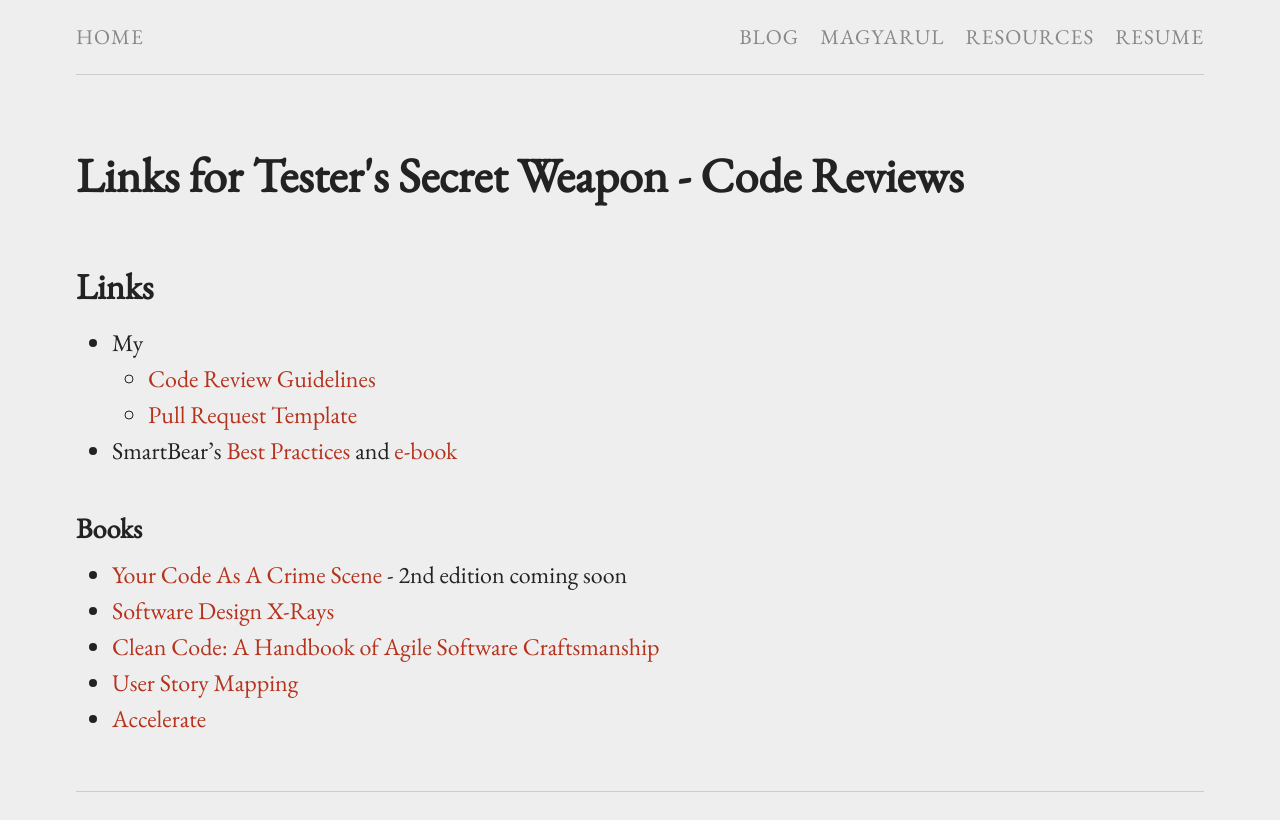
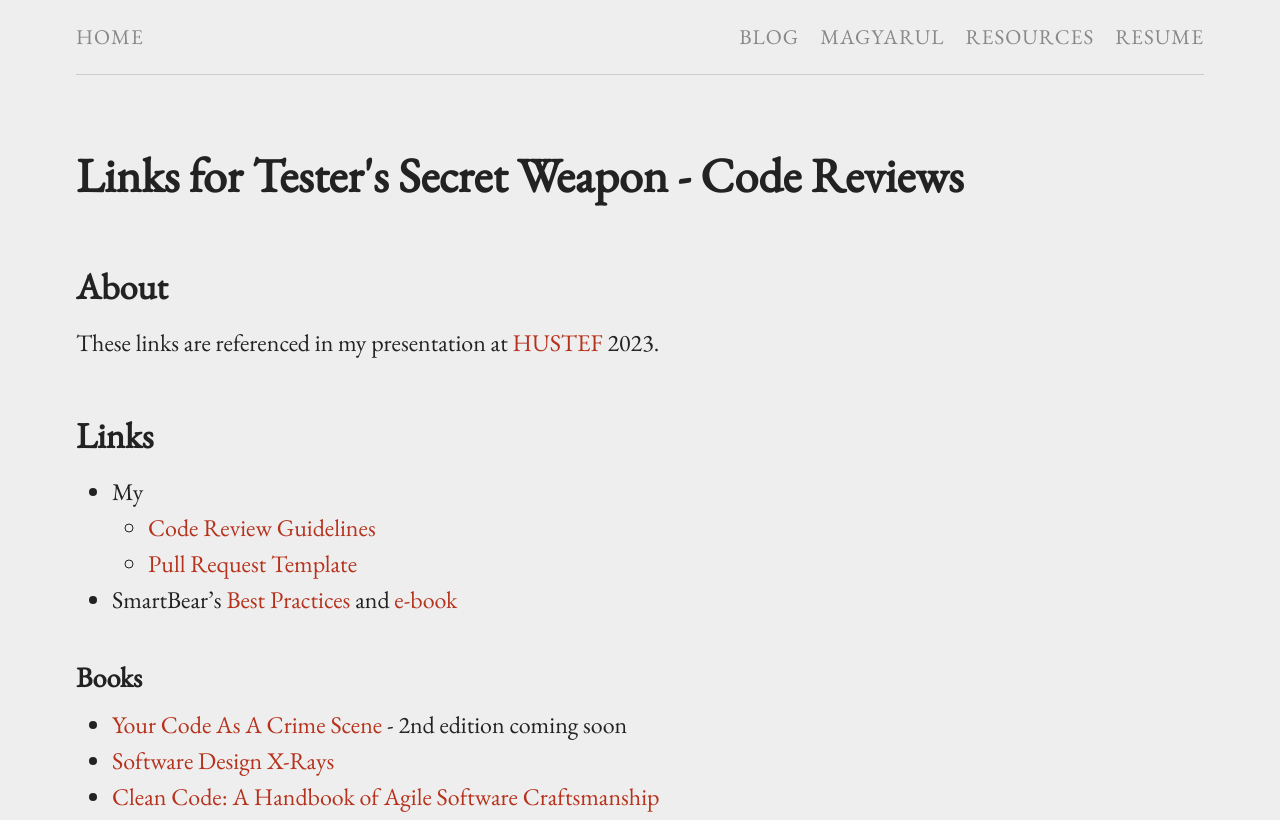
Before and after one commit to bertold/bertold.kolics.net, a Jekyll site: the page built from pages/hustef2023.md, in a window 1280 px wide. Shown: the top 820 px of the page. Built offline with Jekyll 4.4.1, drawn with Linux system fonts in a browser that asks for light colours.

Commit message:
Added backlink to HUSTEF

```diff
--- a/pages/hustef2023.md
+++ b/pages/hustef2023.md
@@ -3,6 +3,10 @@ layout: page
 title: Links for Tester's Secret Weapon - Code Reviews
 permalink: /pages/hustef2023.html
 ---
+
+## About
+
+These links are referenced in my presentation at [HUSTEF](https://www.hustef.hu/) 2023.
 
 ## Links
 
```
